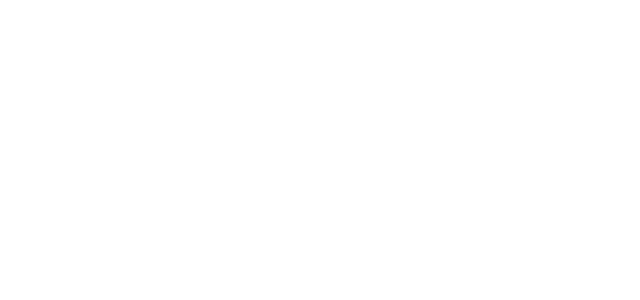
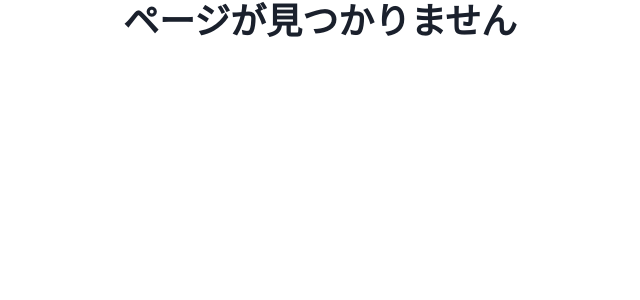
Before and after one commit to rinna-kawaguchi/Equipment-Management-API, a React (Create React App) app in the folder frontend/: page / in a window 1280 px wide. Before the commit this address had no page. Shown: the top 300 px of the page, without its empty margins (320-960 px from the left). Built offline with nearby package versions, Linux system fonts and the light colour scheme.

Commit message:
URLが正しくない時にNotFoundページを表示

```diff
--- /dev/null
+++ b/frontend/src/components/NotFound.tsx
@@ -0,0 +1,6 @@
+import { Heading } from "@chakra-ui/react";
+
+export const NotFound = () => {
+
+  return <Heading textAlign={"center"}>ページが見つかりません</Heading>;
+};
--- a/frontend/src/router/Router.tsx
+++ b/frontend/src/router/Router.tsx
@@ -3,6 +3,7 @@
 import { CreateEquipment } from '../components/CreateEquipment';
 import { EquipmentDetail } from '../components/EquipmentDetail';
 import { FC } from 'react';
+import { NotFound } from '../components/NotFound';
 
 export const Router: FC = () => {
   return (
@@ -10,6 +11,7 @@
       <Route path='/find' element={<FindEquipment />} />
       <Route path='/create' element={<CreateEquipment />} />
       <Route path='/update/:id' element={<EquipmentDetail />} />
+      <Route path='*' element={<NotFound />} />
     </Routes>
   );
 };
```
